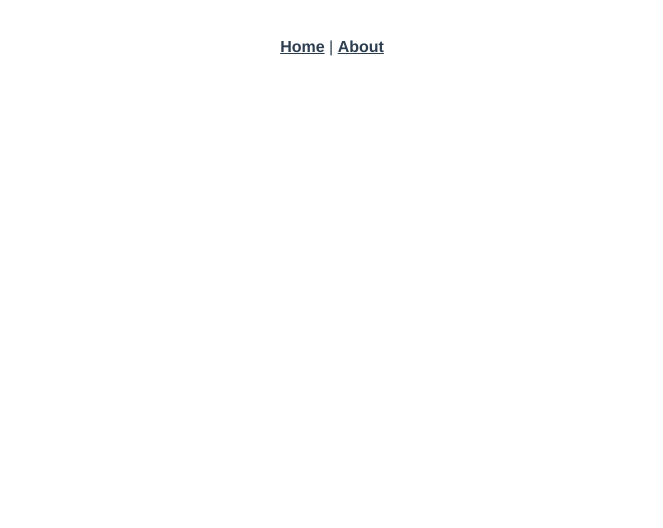
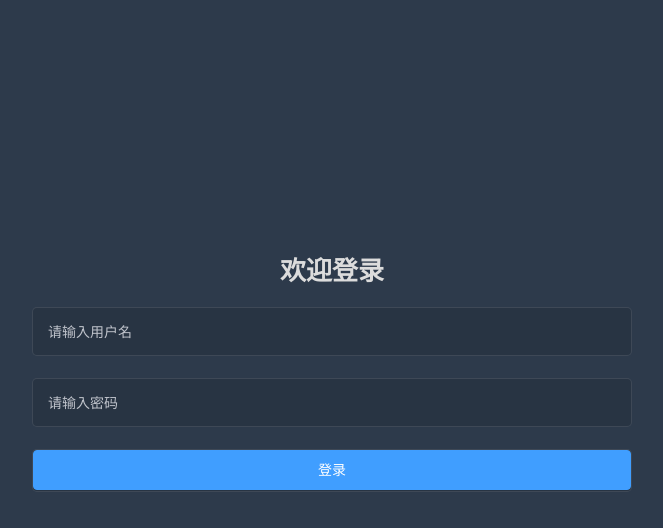
Before and after one commit to XXLPREEDOM/operate-a, a Vue app: page /login in a window 1280 px wide. Shown: the top 528 px of the page, without its empty margins (308-971 px from the left). Built offline with nearby package versions, Linux system fonts and the light colour scheme.

Commit message:
登录页面完成

```diff
--- a/package.json
+++ b/package.json
@@ -1,5 +1,5 @@
 {
-  "name": "operate-a",
+  "name": "admin",
   "version": "0.1.0",
   "private": true,
   "scripts": {
@@ -9,6 +9,7 @@
   },
   "dependencies": {
     "core-js": "^3.6.4",
+    "element-ui": "^2.13.0",
     "vue": "^2.6.11",
     "vue-router": "^3.1.5",
     "vuex": "^3.1.2"
--- a/src/App.vue
+++ b/src/App.vue
@@ -1,32 +1,11 @@
 <template>
   <div id="app">
-    <div id="nav">
-      <router-link to="/">Home</router-link> |
-      <router-link to="/about">About</router-link>
-    </div>
-    <router-view/>
+    <router-view />
   </div>
 </template>
-
 <style>
-#app {
-  font-family: Avenir, Helvetica, Arial, sans-serif;
-  -webkit-font-smoothing: antialiased;
-  -moz-osx-font-smoothing: grayscale;
-  text-align: center;
-  color: #2c3e50;
-}
-
-#nav {
-  padding: 30px;
-}
-
-#nav a {
-  font-weight: bold;
-  color: #2c3e50;
-}
-
-#nav a.router-link-exact-active {
-  color: #42b983;
+* {
+  margin: 0;
+  padding: 0;
 }
 </style>
--- /dev/null
+++ b/src/assets/css/common.css
@@ -0,0 +1,14 @@
+.flex-j-a {
+  display: flex;
+  justify-content: center;
+  align-items: center;
+}
+
+
+.bd-r{
+  border: 1px solid red;
+}
+
+.bd-g{
+  border: 1px solid green;
+}
--- a/src/components/HelloWorld.vue
+++ /dev/null
@@ -1,60 +0,0 @@
-<template>
-  <div class="hello">
-    <h1>{{ msg }}</h1>
-    <p>
-      For a guide and recipes on how to configure / customize this project,<br>
-      check out the
-      <a href="https://cli.vuejs.org" target="_blank" rel="noopener">vue-cli documentation</a>.
-    </p>
-    <h3>Installed CLI Plugins</h3>
-    <ul>
-      <li><a href="https://github.com/vuejs/vue-cli/tree/dev/packages/%40vue/cli-plugin-babel" target="_blank" rel="noopener">babel</a></li>
-      <li><a href="https://github.com/vuejs/vue-cli/tree/dev/packages/%40vue/cli-plugin-router" target="_blank" rel="noopener">router</a></li>
-      <li><a href="https://github.com/vuejs/vue-cli/tree/dev/packages/%40vue/cli-plugin-vuex" target="_blank" rel="noopener">vuex</a></li>
-      <li><a href="https://github.com/vuejs/vue-cli/tree/dev/packages/%40vue/cli-plugin-eslint" target="_blank" rel="noopener">eslint</a></li>
-    </ul>
-    <h3>Essential Links</h3>
-    <ul>
-      <li><a href="https://vuejs.org" target="_blank" rel="noopener">Core Docs</a></li>
-      <li><a href="https://forum.vuejs.org" target="_blank" rel="noopener">Forum</a></li>
-      <li><a href="https://chat.vuejs.org" target="_blank" rel="noopener">Community Chat</a></li>
-      <li><a href="https://twitter.com/vuejs" target="_blank" rel="noopener">Twitter</a></li>
-      <li><a href="https://news.vuejs.org" target="_blank" rel="noopener">News</a></li>
-    </ul>
-    <h3>Ecosystem</h3>
-    <ul>
-      <li><a href="https://router.vuejs.org" target="_blank" rel="noopener">vue-router</a></li>
-      <li><a href="https://vuex.vuejs.org" target="_blank" rel="noopener">vuex</a></li>
-      <li><a href="https://github.com/vuejs/vue-devtools#vue-devtools" target="_blank" rel="noopener">vue-devtools</a></li>
-      <li><a href="https://vue-loader.vuejs.org" target="_blank" rel="noopener">vue-loader</a></li>
-      <li><a href="https://github.com/vuejs/awesome-vue" target="_blank" rel="noopener">awesome-vue</a></li>
-    </ul>
-  </div>
-</template>
-
-<script>
-export default {
-  name: 'HelloWorld',
-  props: {
-    msg: String
-  }
-}
-</script>
-
-<!-- Add "scoped" attribute to limit CSS to this component only -->
-<style scoped>
-h3 {
-  margin: 40px 0 0;
-}
-ul {
-  list-style-type: none;
-  padding: 0;
-}
-li {
-  display: inline-block;
-  margin: 0 10px;
-}
-a {
-  color: #42b983;
-}
-</style>
--- a/src/main.js
+++ b/src/main.js
@@ -2,9 +2,12 @@ import Vue from 'vue'
 import App from './App.vue'
 import router from './router'
 import store from './store'
+import ElementUI from 'element-ui'
+import 'element-ui/lib/theme-chalk/index.css'
+import './assets/css/common.css'
 
 Vue.config.productionTip = false
-
+Vue.use(ElementUI)
 new Vue({
   router,
   store,
--- a/src/router/index.js
+++ b/src/router/index.js
@@ -1,23 +1,28 @@
 import Vue from 'vue'
 import VueRouter from 'vue-router'
-import Home from '../views/Home.vue'
+// import Home from '../views/Home.vue'
 
 Vue.use(VueRouter)
 
 const routes = [
   {
     path: '/',
-    name: 'Home',
-    component: Home
+    redirect: '/home'
   },
   {
-    path: '/about',
-    name: 'About',
-    // route level code-splitting
-    // this generates a separate chunk (about.[hash].js) for this route
-    // which is lazy-loaded when the route is visited.
-    component: () => import(/* webpackChunkName: "about" */ '../views/About.vue')
+    path: '/home',
+    name: 'index',
+    component: () => import('../views/Home.vue')
+  },
+  {
+    path: '/login',
+    name: 'login',
+    component: () => import('../views/login/login.vue')
   }
+  // {
+  //   path: '*',
+  //   redirect: '/'
+  // }
 ]
 
 const router = new VueRouter({
@@ -25,5 +30,12 @@ const router = new VueRouter({
   base: process.env.BASE_URL,
   routes
 })
+// VueRouter.beforeEach((to, from, next) => {
+//   if (to.matched.length === 0) {
+//     next('/home')
+//   } else {
+//     next()
+//   }
+// })
 
 export default router
--- a/src/views/About.vue
+++ /dev/null
@@ -1,5 +0,0 @@
-<template>
-  <div class="about">
-    <h1>This is an about page</h1>
-  </div>
-</template>
--- a/src/views/Home.vue
+++ b/src/views/Home.vue
@@ -1,18 +1,32 @@
 <template>
-  <div class="home">
-    <img alt="Vue logo" src="../assets/logo.png">
-    <HelloWorld msg="Welcome to Your Vue.js App"/>
+  <div class="">
+    首页12213
+    <button @click="loginOut">退出</button>
   </div>
 </template>
 
 <script>
-// @ is an alias to /src
-import HelloWorld from '@/components/HelloWorld.vue'
-
 export default {
-  name: 'Home',
+  data () {
+    return {
+    }
+  },
+  beforeCreate: function () {
+    const login = window.localStorage.getItem('login')
+    // console.log(typeof (login))
+    if (login == null || login === undefined) {
+      this.$router.push('login')
+    }
+  },
+  methods: {
+    loginOut () {
+      window.localStorage.removeItem('login')
+      this.$router.push('login')
+    }
+  },
   components: {
-    HelloWorld
   }
 }
 </script>
+
+<style lang="stylus"></style>
--- /dev/null
+++ b/src/views/login/login.vue
@@ -0,0 +1,105 @@
+<template>
+  <div class="flex-j-a container">
+    <el-form autocomplete="on" class="login-form" :model="loginForm" :rules="loginRule" ref="loginForm">
+      <h3 class="login-title">欢迎登录</h3>
+      <el-form-item prop="username">
+        <el-input name="username" type="text"  autoComplete="on" placeholder="请输入用户名" v-model="loginForm.username"></el-input>
+      </el-form-item>
+      <el-form-item prop="password">
+        <el-input name="" type="password"  autoComplete="on" placeholder="请输入密码" v-model="loginForm.password"></el-input>
+      </el-form-item>
+      <el-form-item>
+        <el-button type="primary" @click="handleLogin('loginForm')" style="width:100%">登录</el-button>
+      </el-form-item>
+    </el-form>
+  </div>
+</template>
+
+<script>
+export default {
+  data () {
+    return {
+      loginForm: {
+        username: '',
+        password: ''
+      },
+      loginRule: {
+        username: {
+          required: true,
+          message: '此项为必填项'
+        },
+        password: {
+          required: true,
+          message: '此项为必填项'
+        }
+      }
+    }
+  },
+  methods: {
+    handleLogin (loginForm) {
+      this.$refs[loginForm].validate((valid) => {
+        if (valid) {
+          // var password = this.loginForm.password
+          // console.log(password)
+          if (this.loginForm.password === '123') {
+            window.localStorage.setItem('login', 'true')
+            this.$router.push('/homePage')
+          } else {
+            this.$message({
+              type: 'error',
+              message: '密码错误'
+            })
+          }
+        } else {
+          return false
+        }
+      })
+    }
+  },
+  components: {
+  }
+}
+</script>
+
+<style scoped>
+.container {
+  height: 100vh;
+  width: 100%;
+  background-color: #2d3a4b;
+}
+.container>>>.el-form-item {
+    border: 1px solid rgba(255, 255, 255, 0.1);
+    background: rgba(0, 0, 0, 0.1);
+    border-radius: 5px;
+    color: #454545;
+}
+.container>>>.el-input{
+  display: inline-block;
+  height: 47px;
+}
+
+.container>>>.el-input input {
+    background: transparent;
+    border: 0;
+    -webkit-appearance: none;
+    border-radius: 0;
+    padding: 12px 5px 12px 15px;
+    color: #eee;
+    height: 47px;
+}
+
+.login-form{
+  height: 300px;
+  width: 600px;
+}
+
+.login-title {
+  font-size: 26px;
+  font-weight: 400;
+  color: gainsboro;
+  margin: 0 auto 20px;
+  text-align: center;
+  font-weight: bold;
+}
+
+</style>
```
